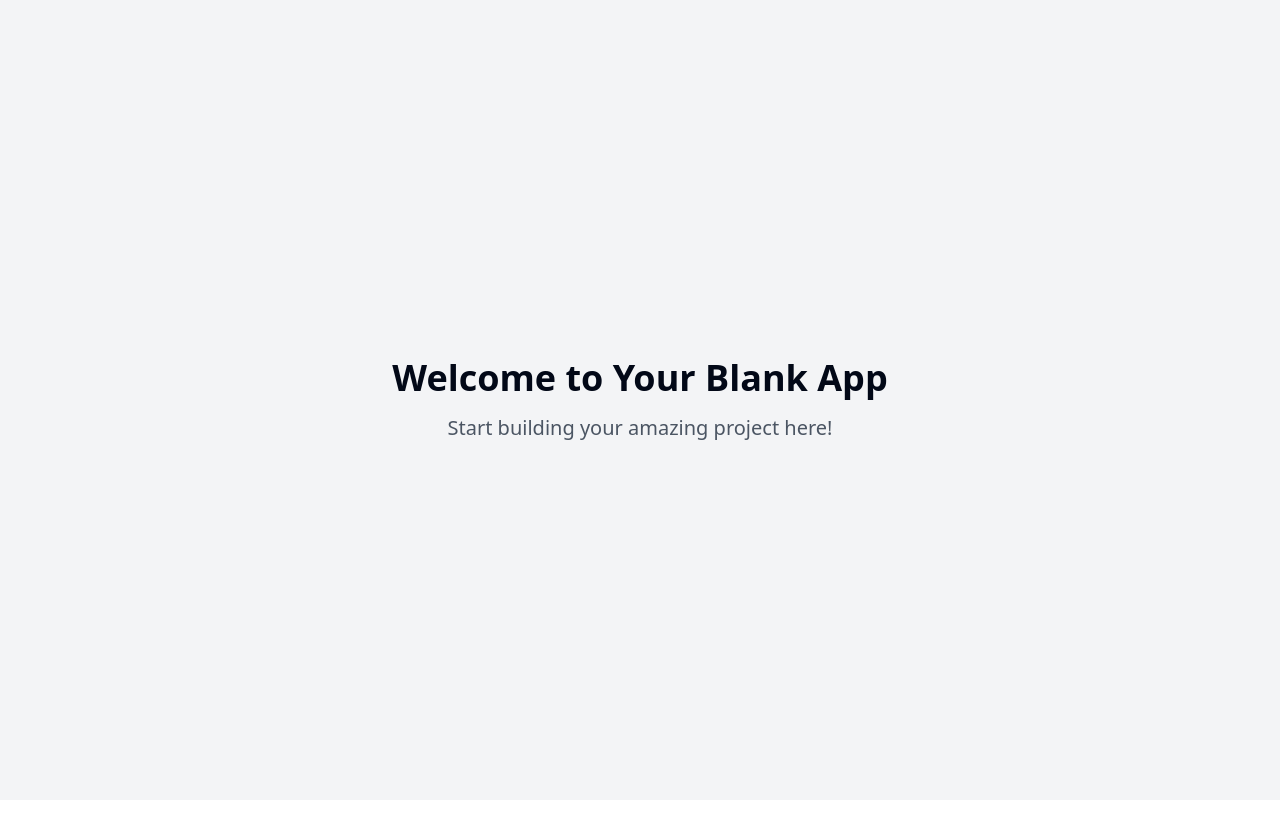
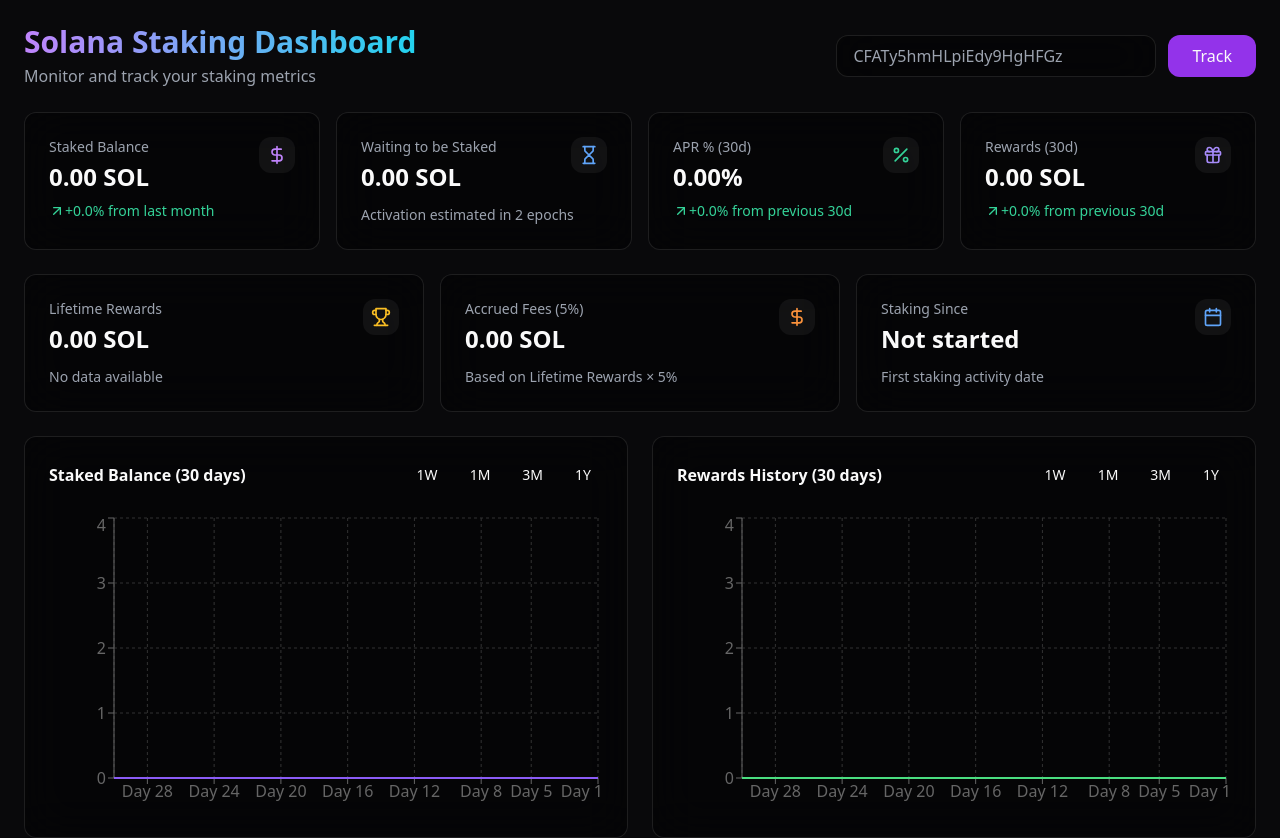
Before and after one commit to avataraad/sol-stake-project, a React (Vite) app: page / in a window 1280 px wide. Shown: the top 838 px of the page. Before the commit the page ends 800 px from the top, so only its background shows below. Built offline with nearby package versions, Linux system fonts and the light colour scheme.

Commit message:
feat: Implement basic staking dashboard UI
Adds the initial UI components and layout for the Solana staking dashboard, including sections for wallet balance, stake accounts, and key metrics.

```diff
--- /dev/null
+++ b/src/components/StakingMetrics.tsx
@@ -0,0 +1,212 @@
+
+import { ArrowUpRight, Calendar, Gift, Clock, Percent, Hourglass, Trophy, DollarSign } from "lucide-react";
+import { LineChart, Line, XAxis, YAxis, CartesianGrid, ResponsiveContainer } from "recharts";
+
+interface MetricCardProps {
+  title: string;
+  value: string;
+  change?: string;
+  subtitle?: string;
+  icon: React.ReactNode;
+}
+
+const MetricCard = ({ title, value, change, subtitle, icon }: MetricCardProps) => (
+  <div className="metric-card">
+    <div className="flex justify-between items-start">
+      <div>
+        <p className="text-sm text-gray-400">{title}</p>
+        <h3 className="text-2xl font-bold mt-1">{value}</h3>
+      </div>
+      <div className="p-2 rounded-lg bg-white/5">{icon}</div>
+    </div>
+    {change && (
+      <div className="flex items-center text-sm text-emerald-400">
+        <ArrowUpRight size={16} />
+        <span>{change}</span>
+      </div>
+    )}
+    {subtitle && <p className="text-sm text-gray-400 mt-1">{subtitle}</p>}
+  </div>
+);
+
+const dummyChartData = Array.from({ length: 30 }, (_, i) => ({
+  name: `Day ${30 - i}`,
+  value: 0,
+}));
+
+const StakingMetrics = () => {
+  return (
+    <div className="max-w-7xl mx-auto p-6 space-y-6">
+      {/* Header */}
+      <div className="flex flex-col gap-4 md:flex-row md:items-center md:justify-between">
+        <div>
+          <h1 className="text-3xl font-bold bg-gradient-to-r from-purple-400 to-cyan-400 bg-clip-text text-transparent">
+            Solana Staking Dashboard
+          </h1>
+          <p className="text-gray-400 mt-1">Monitor and track your staking metrics</p>
+        </div>
+        <div className="flex gap-3">
+          <input
+            type="text"
+            placeholder="CFATy5hmHLpiEdy9HgHFGz"
+            className="glass-card px-4 py-2 w-80 bg-transparent focus:outline-none focus:ring-2 focus:ring-purple-500"
+          />
+          <button className="px-6 py-2 bg-purple-600 rounded-lg hover:bg-purple-700 transition">
+            Track
+          </button>
+        </div>
+      </div>
+
+      {/* Main Metrics */}
+      <div className="grid grid-cols-1 md:grid-cols-2 lg:grid-cols-4 gap-4">
+        <MetricCard
+          title="Staked Balance"
+          value="0.00 SOL"
+          change="+0.0% from last month"
+          icon={<DollarSign className="text-purple-400" size={20} />}
+        />
+        <MetricCard
+          title="Waiting to be Staked"
+          value="0.00 SOL"
+          subtitle="Activation estimated in 2 epochs"
+          icon={<Hourglass className="text-blue-400" size={20} />}
+        />
+        <MetricCard
+          title="APR % (30d)"
+          value="0.00%"
+          change="+0.0% from previous 30d"
+          icon={<Percent className="text-emerald-400" size={20} />}
+        />
+        <MetricCard
+          title="Rewards (30d)"
+          value="0.00 SOL"
+          change="+0.0% from previous 30d"
+          icon={<Gift className="text-violet-400" size={20} />}
+        />
+      </div>
+
+      {/* Secondary Metrics */}
+      <div className="grid grid-cols-1 md:grid-cols-3 gap-4">
+        <MetricCard
+          title="Lifetime Rewards"
+          value="0.00 SOL"
+          subtitle="No data available"
+          icon={<Trophy className="text-amber-400" size={20} />}
+        />
+        <MetricCard
+          title="Accrued Fees (5%)"
+          value="0.00 SOL"
+          subtitle="Based on Lifetime Rewards × 5%"
+          icon={<DollarSign className="text-orange-400" size={20} />}
+        />
+        <MetricCard
+          title="Staking Since"
+          value="Not started"
+          subtitle="First staking activity date"
+          icon={<Calendar className="text-blue-400" size={20} />}
+        />
+      </div>
+
+      {/* Charts */}
+      <div className="grid grid-cols-1 lg:grid-cols-2 gap-6">
+        <div className="chart-card">
+          <div className="flex justify-between items-center mb-6">
+            <h3 className="font-semibold">Staked Balance (30 days)</h3>
+            <div className="flex gap-2">
+              {["1W", "1M", "3M", "1Y"].map((period) => (
+                <button
+                  key={period}
+                  className="px-3 py-1 text-sm rounded-md hover:bg-white/5"
+                >
+                  {period}
+                </button>
+              ))}
+            </div>
+          </div>
+          <div className="h-[300px]">
+            <ResponsiveContainer width="100%" height="100%">
+              <LineChart data={dummyChartData}>
+                <CartesianGrid strokeDasharray="3 3" stroke="#333" />
+                <XAxis dataKey="name" stroke="#666" />
+                <YAxis stroke="#666" />
+                <Line
+                  type="monotone"
+                  dataKey="value"
+                  stroke="#8b5cf6"
+                  strokeWidth={2}
+                  dot={false}
+                />
+              </LineChart>
+            </ResponsiveContainer>
+          </div>
+        </div>
+
+        <div className="chart-card">
+          <div className="flex justify-between items-center mb-6">
+            <h3 className="font-semibold">Rewards History (30 days)</h3>
+            <div className="flex gap-2">
+              {["1W", "1M", "3M", "1Y"].map((period) => (
+                <button
+                  key={period}
+                  className="px-3 py-1 text-sm rounded-md hover:bg-white/5"
+                >
+                  {period}
+                </button>
+              ))}
+            </div>
+          </div>
+          <div className="h-[300px]">
+            <ResponsiveContainer width="100%" height="100%">
+              <LineChart data={dummyChartData}>
+                <CartesianGrid strokeDasharray="3 3" stroke="#333" />
+                <XAxis dataKey="name" stroke="#666" />
+                <YAxis stroke="#666" />
+                <Line
+                  type="monotone"
+                  dataKey="value"
+                  stroke="#4ade80"
+                  strokeWidth={2}
+                  dot={false}
+                />
+              </LineChart>
+            </ResponsiveContainer>
+          </div>
+        </div>
+      </div>
+
+      {/* Stake Accounts Table */}
+      <div className="chart-card">
+        <h3 className="font-semibold mb-4">Stake Accounts</h3>
+        <p className="text-sm text-gray-400 mb-2">
+          All stake accounts associated with this wallet address
+        </p>
+        <div className="overflow-x-auto">
+          <table className="w-full">
+            <thead>
+              <tr className="text-left text-sm text-gray-400">
+                <th className="py-3 px-4">Stake Account</th>
+                <th className="py-3 px-4">SOL Balance</th>
+                <th className="py-3 px-4">Status</th>
+                <th className="py-3 px-4">Delegated Stake (SOL)</th>
+                <th className="py-3 px-4">Total Rewards</th>
+                <th className="py-3 px-4">Validator</th>
+                <th className="py-3 px-4">APR</th>
+                <th className="py-3 px-4">Type</th>
+                <th className="py-3 px-4">Role</th>
+              </tr>
+            </thead>
+            <tbody>
+              <tr>
+                <td colSpan={9} className="text-center py-8 text-gray-400">
+                  No stake accounts found. Enter an address and click "Track" to get started.
+                </td>
+              </tr>
+            </tbody>
+          </table>
+        </div>
+      </div>
+    </div>
+  );
+};
+
+export default StakingMetrics;
--- a/src/index.css
+++ b/src/index.css
@@ -1,92 +1,30 @@
+
 @tailwind base;
 @tailwind components;
 @tailwind utilities;
 
 @layer base {
   :root {
-    --background: 0 0% 100%;
-    --foreground: 222.2 84% 4.9%;
-
-    --card: 0 0% 100%;
-    --card-foreground: 222.2 84% 4.9%;
-
-    --popover: 0 0% 100%;
-    --popover-foreground: 222.2 84% 4.9%;
-
-    --primary: 222.2 47.4% 11.2%;
-    --primary-foreground: 210 40% 98%;
-
-    --secondary: 210 40% 96.1%;
-    --secondary-foreground: 222.2 47.4% 11.2%;
-
-    --muted: 210 40% 96.1%;
-    --muted-foreground: 215.4 16.3% 46.9%;
-
-    --accent: 210 40% 96.1%;
-    --accent-foreground: 222.2 47.4% 11.2%;
-
-    --destructive: 0 84.2% 60.2%;
-    --destructive-foreground: 210 40% 98%;
-
-    --border: 214.3 31.8% 91.4%;
-    --input: 214.3 31.8% 91.4%;
-    --ring: 222.2 84% 4.9%;
-
-    --radius: 0.5rem;
-
-    --sidebar-background: 0 0% 98%;
-
-    --sidebar-foreground: 240 5.3% 26.1%;
-
-    --sidebar-primary: 240 5.9% 10%;
-
-    --sidebar-primary-foreground: 0 0% 98%;
-
-    --sidebar-accent: 240 4.8% 95.9%;
-
-    --sidebar-accent-foreground: 240 5.9% 10%;
-
-    --sidebar-border: 220 13% 91%;
-
-    --sidebar-ring: 217.2 91.2% 59.8%;
-  }
-
-  .dark {
-    --background: 222.2 84% 4.9%;
-    --foreground: 210 40% 98%;
-
-    --card: 222.2 84% 4.9%;
-    --card-foreground: 210 40% 98%;
-
-    --popover: 222.2 84% 4.9%;
-    --popover-foreground: 210 40% 98%;
-
-    --primary: 210 40% 98%;
-    --primary-foreground: 222.2 47.4% 11.2%;
-
-    --secondary: 217.2 32.6% 17.5%;
-    --secondary-foreground: 210 40% 98%;
-
-    --muted: 217.2 32.6% 17.5%;
-    --muted-foreground: 215 20.2% 65.1%;
-
-    --accent: 217.2 32.6% 17.5%;
-    --accent-foreground: 210 40% 98%;
-
+    --background: 240 10% 3.9%;
+    --foreground: 0 0% 98%;
+    --card: 240 10% 3.9%;
+    --card-foreground: 0 0% 98%;
+    --popover: 240 10% 3.9%;
+    --popover-foreground: 0 0% 98%;
+    --primary: 267 100% 60%;
+    --primary-foreground: 0 0% 98%;
+    --secondary: 240 3.7% 15.9%;
+    --secondary-foreground: 0 0% 98%;
+    --muted: 240 3.7% 15.9%;
+    --muted-foreground: 240 5% 64.9%;
+    --accent: 240 3.7% 15.9%;
+    --accent-foreground: 0 0% 98%;
     --destructive: 0 62.8% 30.6%;
-    --destructive-foreground: 210 40% 98%;
-
-    --border: 217.2 32.6% 17.5%;
-    --input: 217.2 32.6% 17.5%;
-    --ring: 212.7 26.8% 83.9%;
-    --sidebar-background: 240 5.9% 10%;
-    --sidebar-foreground: 240 4.8% 95.9%;
-    --sidebar-primary: 224.3 76.3% 48%;
-    --sidebar-primary-foreground: 0 0% 100%;
-    --sidebar-accent: 240 3.7% 15.9%;
-    --sidebar-accent-foreground: 240 4.8% 95.9%;
-    --sidebar-border: 240 3.7% 15.9%;
-    --sidebar-ring: 217.2 91.2% 59.8%;
+    --destructive-foreground: 0 0% 98%;
+    --border: 240 3.7% 15.9%;
+    --input: 240 3.7% 15.9%;
+    --ring: 240 4.9% 83.9%;
+    --radius: 0.75rem;
   }
 }
 
@@ -94,8 +32,19 @@
   * {
     @apply border-border;
   }
-
   body {
     @apply bg-background text-foreground;
   }
 }
+
+.glass-card {
+  @apply bg-black/40 backdrop-blur-xl border border-white/10 rounded-xl;
+}
+
+.metric-card {
+  @apply glass-card p-6 flex flex-col gap-2;
+}
+
+.chart-card {
+  @apply glass-card p-6;
+}
--- a/src/pages/Index.tsx
+++ b/src/pages/Index.tsx
@@ -1,14 +1,8 @@
-// Update this page (the content is just a fallback if you fail to update the page)
+
+import StakingMetrics from "@/components/StakingMetrics";
 
 const Index = () => {
-  return (
-    <div className="min-h-screen flex items-center justify-center bg-gray-100">
-      <div className="text-center">
-        <h1 className="text-4xl font-bold mb-4">Welcome to Your Blank App</h1>
-        <p className="text-xl text-gray-600">Start building your amazing project here!</p>
-      </div>
-    </div>
-  );
+  return <StakingMetrics />;
 };
 
 export default Index;
```
